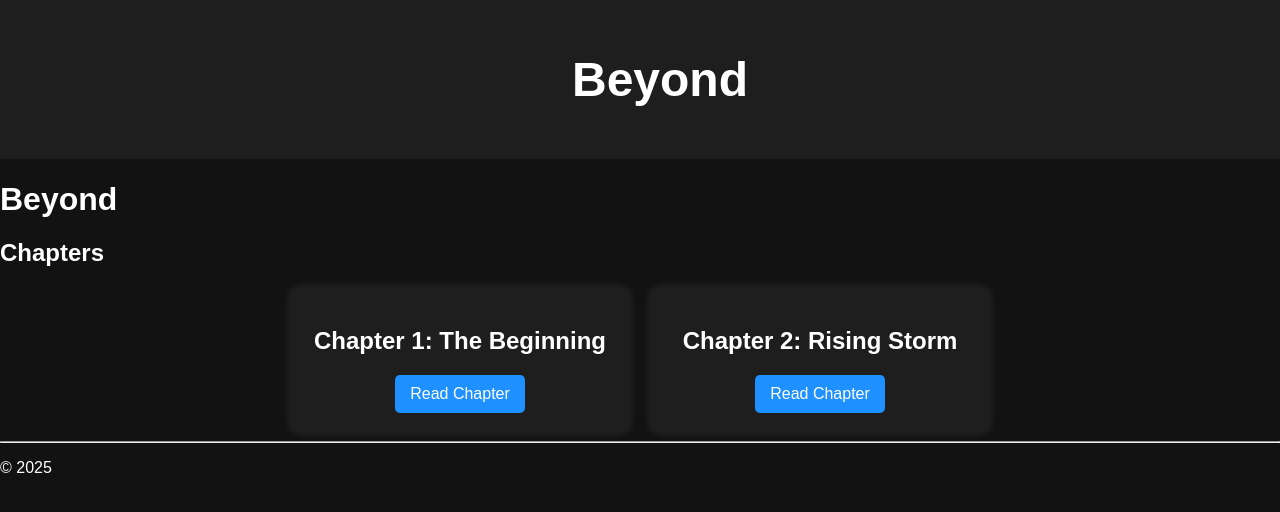
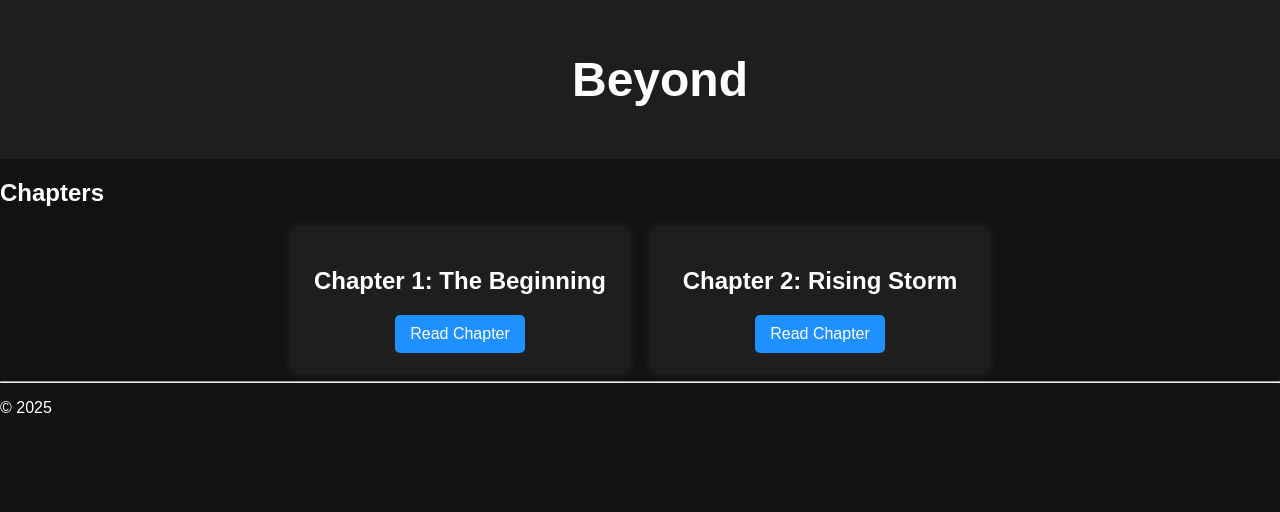
Before and after one commit to Illusionoir/Beyond, a Jekyll site: the page built from index.html, in a window 1280 px wide. Shown: the top 512 px of the page. Built offline with Jekyll 4.4.1, drawn with Linux system fonts in a browser that asks for light colours; comment, search, counter and statistics services are not loaded.

Commit message:
Update and rename index.md to index.html

```diff
--- a/index.md
+++ b/index.html
@@ -3,17 +3,16 @@ layout: default
 title: Beyond
 ---
 
-# Beyond
+<h2>Chapters</h2>
 
-## Chapters
 <div class="chapter-list">
   <div class="chapter-card">
     <h2>Chapter 1: The Beginning</h2>
-    <a href="/chapters/chapter1.md" class="read-more">Read Chapter</a>
+    <a href="/chapters/chapter1.html" class="read-more">Read Chapter</a>
   </div>
   <div class="chapter-card">
     <h2>Chapter 2: Rising Storm</h2>
-    <a href="/chapters/chapter2.md" class="read-more">Read Chapter</a>
+    <a href="/chapters/chapter2.html" class="read-more">Read Chapter</a>
   </div>
 </div>
 
```
